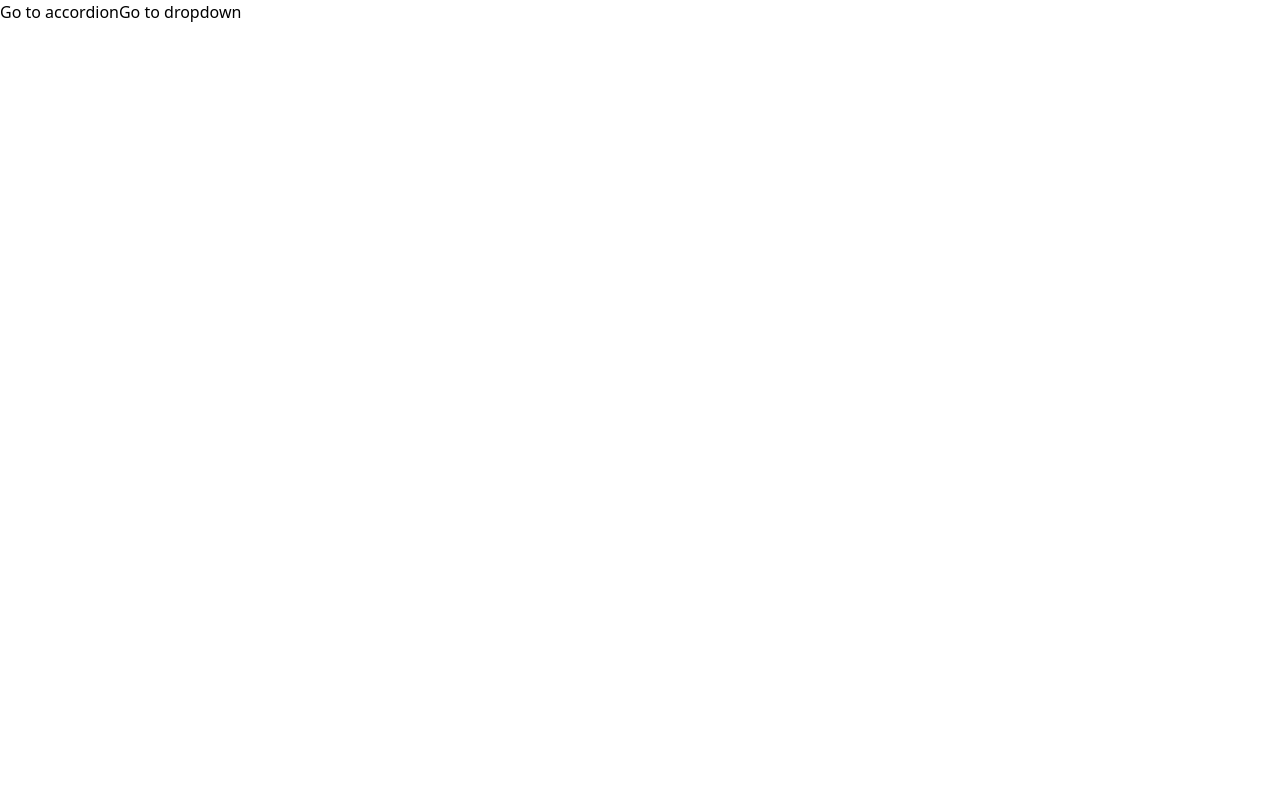
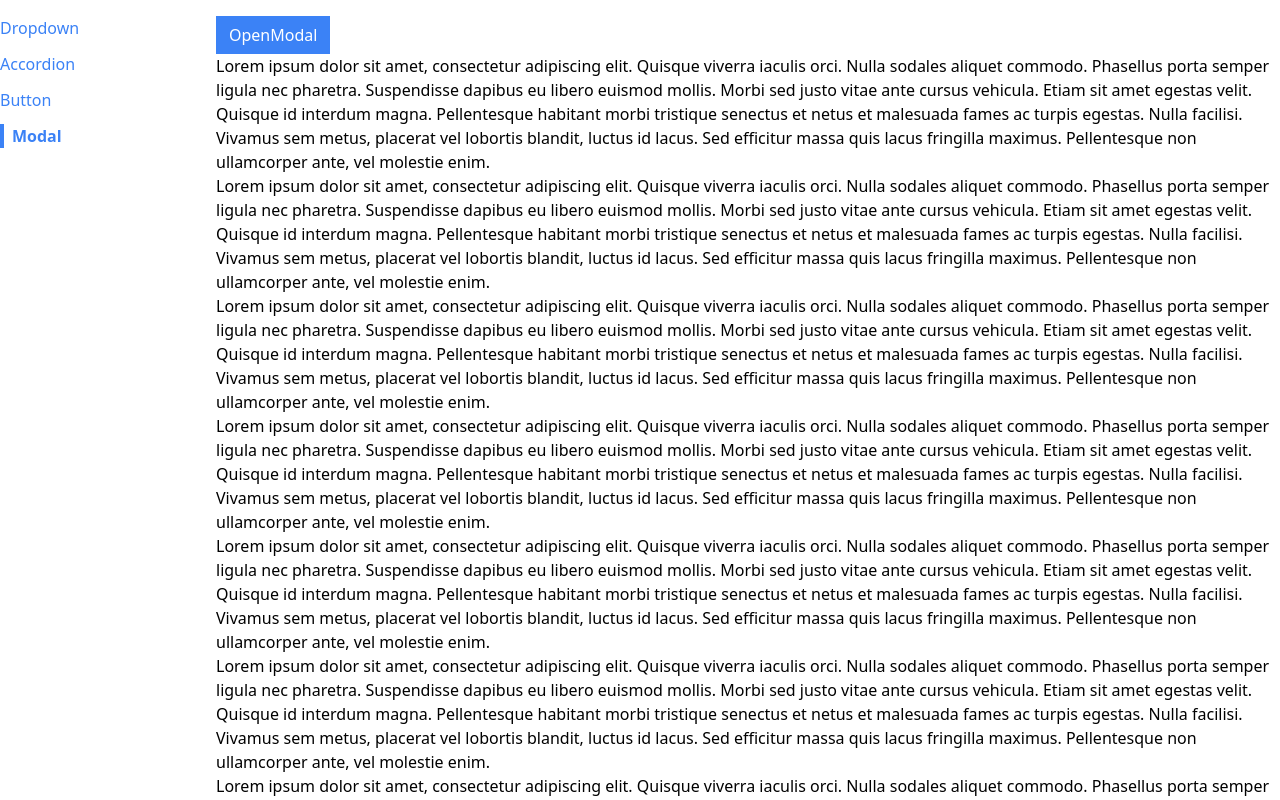
Before and after one commit to polly89/Components, a React (Create React App) app: page /modal in a window 1280 px wide. Shown: the top 800 px of the page. Built offline with nearby package versions, Linux system fonts and the light colour scheme.

Commit message:
Sixth commit. Added a modal component.

```diff
--- a/public/index.html
+++ b/public/index.html
@@ -39,5 +39,6 @@
       To begin the development, run `npm start` or `yarn start`.
       To create a production bundle, use `npm run build` or `yarn build`.
     -->
+    <div class="modal-container"></div>
   </body>
 </html>
--- a/src/App.js
+++ b/src/App.js
@@ -1,19 +1,26 @@
-import Link from './components/Link';
+import Sidebar from './components/Sidebar';
 import Route from './components/Route';
 import AccordionPage from './pages/AccordionPage';
 import DropdownPage from './pages/DropdownPage';
+import ButtonPage from './pages/ButtonPage';
+import ModalPage from './pages/ModalPage';
 
 function App() {
   return (
-    <div>
-      <Link to="/accordion">Go to accordion</Link>
-      <Link to="/dropdown">Go to dropdown</Link>
-      <div>
+    <div className='container mx-auto grid grid-cols-6 gap-4 mt-4'>
+      <Sidebar />
+      <div className='col-span-5'>
         <Route path="/accordion">
           <AccordionPage />
         </Route>
-        <Route path="/dropdown">
+        <Route path="/">
           <DropdownPage />
+        </Route>
+        <Route path="/buttons">
+          <ButtonPage />
+        </Route>
+        <Route path="/modal">
+          <ModalPage/>
         </Route>
       </div>
     </div>
--- a/src/components/Link.js
+++ b/src/components/Link.js
@@ -1,16 +1,25 @@
-import { useContext } from 'react';
-import NavigationContext from '../context/navigation';
+import classNames from 'classnames';
+import useNavigation from '../hooks/use-navigation';
 
-function Link({ to, children }) {
-  const { navigate } = useContext(NavigationContext);
+function Link({ to, children, className, activeClassName }) {
+  const { navigate, currentPath } = useNavigation();
+
+  const classes = classNames(
+    'text-blue-500',
+    className,
+    currentPath === to && activeClassName
+    );
 
   const handleClick = (event) => {
+    if(event.metaKey || event.ctrlKey){
+      return
+    }
     event.preventDefault();
 
     navigate(to);
   };
 
-  return <a onClick={handleClick}>{children}</a>;
+  return <a className={classes} href={to} onClick={handleClick}>{children}</a>;
 }
 
 export default Link;
--- /dev/null
+++ b/src/components/Modal.js
@@ -0,0 +1,28 @@
+import {useEffect} from 'react'
+import ReactDOM from 'react-dom';
+
+function Modal ({onClose, children, actionBar}) {
+    useEffect(()=>{
+        document.body.classList.add('overflow-hidden')
+
+        return () => {
+            document.body.classList.remove('overflow-hidden')
+        }
+    },[]);
+    return ReactDOM.createPortal(
+         <div>
+            <div onClick={onClose} className="fixed inset-0 bg-gray-300 opacity-80"></div>
+            <div className="fixed inset-40 p-10 bg-white">
+                <div className="flex flex-col justify-between h-full">
+                 {children}
+                 <div className="flex justify-end">
+                    {actionBar}
+                 </div>
+
+                </div>
+            </div>
+        </div>,
+        document.querySelector('.modal-container')
+    );
+}
+export default Modal;
--- a/src/components/Route.js
+++ b/src/components/Route.js
@@ -1,8 +1,7 @@
-import { useContext } from 'react';
-import NavigationContext from '../context/navigation';
+import useNavigation from "../hooks/use-navigation";
 
 function Route({ path, children }) {
-  const { currentPath } = useContext(NavigationContext);
+  const { currentPath } = useNavigation();
 
   if (path === currentPath) {
     return children;
--- /dev/null
+++ b/src/components/Sidebar.js
@@ -0,0 +1,27 @@
+import Link from "./Link";
+
+function Sidebar() {
+  const links = [
+    { label: "Dropdown", path: "/" },
+    { label: "Accordion", path: "/accordion" },
+    { label: "Button", path: "/buttons" },
+    { label: "Modal", path: "/modal" },
+  ];
+  const renderedLinks = links.map((link) => {
+    return (
+      <Link key={link.label}
+      to={link.path}
+      className="mb-3"
+      activeClassName="font-bold border-l-4 border-blue-500 pl-2"
+      >
+        {link.label}
+      </Link>
+    );
+  });
+  return (
+    <div className="sticky top-0 overflow-y-scroll flex flex-col items-start">
+      {renderedLinks}
+    </div>
+  );
+}
+export default Sidebar;
--- /dev/null
+++ b/src/hooks/use-navigation.js
@@ -0,0 +1,8 @@
+import { useContext } from 'react';
+import NavigationContext from "../context/navigation";
+
+function useNavigation() {
+    return useContext(NavigationContext);
+}
+
+export default useNavigation;
--- a/src/pages/ButtonPage.js
+++ b/src/pages/ButtonPage.js
@@ -3,7 +3,6 @@ import Button from '../components/Button';
 
 function ButtonPage() {
   const handleClick = () => {
-    console.log('Clicked!');
   };
 
   return (
--- /dev/null
+++ b/src/pages/ModalPage.js
@@ -0,0 +1,63 @@
+import{useState} from 'react';
+import Modal from "../components/Modal";
+import Button from "../components/Button";
+
+function ModalPage(){
+    const[showModal, setShowModal] = useState(false);
+
+    const handleClick = () => {
+        setShowModal(true);
+    }
+
+    const handleClose = () => {
+        setShowModal(false);
+    }
+    const actionBar = <div>
+        <Button onClick={handleClose} primary>I Accept</Button>
+    </div>
+    const modal = <Modal onClose={handleClose} actionBar={actionBar}>
+        <p>
+            Here's an important agreement for you to accept.
+        </p>
+        </Modal>
+
+    return(
+        <div>
+            <Button onClick={handleClick} primary>
+                OpenModal
+            </Button>
+            {showModal && modal}
+            <p>
+            Lorem ipsum dolor sit amet, consectetur adipiscing elit. Quisque viverra iaculis orci. Nulla sodales aliquet commodo. Phasellus porta semper ligula nec pharetra. Suspendisse dapibus eu libero euismod mollis. Morbi sed justo vitae ante cursus vehicula. Etiam sit amet egestas velit. Quisque id interdum magna. Pellentesque habitant morbi tristique senectus et netus et malesuada fames ac turpis egestas. Nulla facilisi. Vivamus sem metus, placerat vel lobortis blandit, luctus id lacus. Sed efficitur massa quis lacus fringilla maximus. Pellentesque non ullamcorper ante, vel molestie enim.
+            </p>
+            <p>
+            Lorem ipsum dolor sit amet, consectetur adipiscing elit. Quisque viverra iaculis orci. Nulla sodales aliquet commodo. Phasellus porta semper ligula nec pharetra. Suspendisse dapibus eu libero euismod mollis. Morbi sed justo vitae ante cursus vehicula. Etiam sit amet egestas velit. Quisque id interdum magna. Pellentesque habitant morbi tristique senectus et netus et malesuada fames ac turpis egestas. Nulla facilisi. Vivamus sem metus, placerat vel lobortis blandit, luctus id lacus. Sed efficitur massa quis lacus fringilla maximus. Pellentesque non ullamcorper ante, vel molestie enim.
+            </p>
+            <p>
+            Lorem ipsum dolor sit amet, consectetur adipiscing elit. Quisque viverra iaculis orci. Nulla sodales aliquet commodo. Phasellus porta semper ligula nec pharetra. Suspendisse dapibus eu libero euismod mollis. Morbi sed justo vitae ante cursus vehicula. Etiam sit amet egestas velit. Quisque id interdum magna. Pellentesque habitant morbi tristique senectus et netus et malesuada fames ac turpis egestas. Nulla facilisi. Vivamus sem metus, placerat vel lobortis blandit, luctus id lacus. Sed efficitur massa quis lacus fringilla maximus. Pellentesque non ullamcorper ante, vel molestie enim.
+            </p>
+            <p>
+            Lorem ipsum dolor sit amet, consectetur adipiscing elit. Quisque viverra iaculis orci. Nulla sodales aliquet commodo. Phasellus porta semper ligula nec pharetra. Suspendisse dapibus eu libero euismod mollis. Morbi sed justo vitae ante cursus vehicula. Etiam sit amet egestas velit. Quisque id interdum magna. Pellentesque habitant morbi tristique senectus et netus et malesuada fames ac turpis egestas. Nulla facilisi. Vivamus sem metus, placerat vel lobortis blandit, luctus id lacus. Sed efficitur massa quis lacus fringilla maximus. Pellentesque non ullamcorper ante, vel molestie enim.
+            </p>
+            <p>
+            Lorem ipsum dolor sit amet, consectetur adipiscing elit. Quisque viverra iaculis orci. Nulla sodales aliquet commodo. Phasellus porta semper ligula nec pharetra. Suspendisse dapibus eu libero euismod mollis. Morbi sed justo vitae ante cursus vehicula. Etiam sit amet egestas velit. Quisque id interdum magna. Pellentesque habitant morbi tristique senectus et netus et malesuada fames ac turpis egestas. Nulla facilisi. Vivamus sem metus, placerat vel lobortis blandit, luctus id lacus. Sed efficitur massa quis lacus fringilla maximus. Pellentesque non ullamcorper ante, vel molestie enim.
+            </p>
+            <p>
+            Lorem ipsum dolor sit amet, consectetur adipiscing elit. Quisque viverra iaculis orci. Nulla sodales aliquet commodo. Phasellus porta semper ligula nec pharetra. Suspendisse dapibus eu libero euismod mollis. Morbi sed justo vitae ante cursus vehicula. Etiam sit amet egestas velit. Quisque id interdum magna. Pellentesque habitant morbi tristique senectus et netus et malesuada fames ac turpis egestas. Nulla facilisi. Vivamus sem metus, placerat vel lobortis blandit, luctus id lacus. Sed efficitur massa quis lacus fringilla maximus. Pellentesque non ullamcorper ante, vel molestie enim.
+            </p>
+            <p>
+            Lorem ipsum dolor sit amet, consectetur adipiscing elit. Quisque viverra iaculis orci. Nulla sodales aliquet commodo. Phasellus porta semper ligula nec pharetra. Suspendisse dapibus eu libero euismod mollis. Morbi sed justo vitae ante cursus vehicula. Etiam sit amet egestas velit. Quisque id interdum magna. Pellentesque habitant morbi tristique senectus et netus et malesuada fames ac turpis egestas. Nulla facilisi. Vivamus sem metus, placerat vel lobortis blandit, luctus id lacus. Sed efficitur massa quis lacus fringilla maximus. Pellentesque non ullamcorper ante, vel molestie enim.
+            </p>
+            <p>
+            Lorem ipsum dolor sit amet, consectetur adipiscing elit. Quisque viverra iaculis orci. Nulla sodales aliquet commodo. Phasellus porta semper ligula nec pharetra. Suspendisse dapibus eu libero euismod mollis. Morbi sed justo vitae ante cursus vehicula. Etiam sit amet egestas velit. Quisque id interdum magna. Pellentesque habitant morbi tristique senectus et netus et malesuada fames ac turpis egestas. Nulla facilisi. Vivamus sem metus, placerat vel lobortis blandit, luctus id lacus. Sed efficitur massa quis lacus fringilla maximus. Pellentesque non ullamcorper ante, vel molestie enim.
+            </p>
+            <p>
+            Lorem ipsum dolor sit amet, consectetur adipiscing elit. Quisque viverra iaculis orci. Nulla sodales aliquet commodo. Phasellus porta semper ligula nec pharetra. Suspendisse dapibus eu libero euismod mollis. Morbi sed justo vitae ante cursus vehicula. Etiam sit amet egestas velit. Quisque id interdum magna. Pellentesque habitant morbi tristique senectus et netus et malesuada fames ac turpis egestas. Nulla facilisi. Vivamus sem metus, placerat vel lobortis blandit, luctus id lacus. Sed efficitur massa quis lacus fringilla maximus. Pellentesque non ullamcorper ante, vel molestie enim.
+            </p>
+            <p>
+            Lorem ipsum dolor sit amet, consectetur adipiscing elit. Quisque viverra iaculis orci. Nulla sodales aliquet commodo. Phasellus porta semper ligula nec pharetra. Suspendisse dapibus eu libero euismod mollis. Morbi sed justo vitae ante cursus vehicula. Etiam sit amet egestas velit. Quisque id interdum magna. Pellentesque habitant morbi tristique senectus et netus et malesuada fames ac turpis egestas. Nulla facilisi. Vivamus sem metus, placerat vel lobortis blandit, luctus id lacus. Sed efficitur massa quis lacus fringilla maximus. Pellentesque non ullamcorper ante, vel molestie enim.
+            </p>
+        </div>
+    )
+}
+export default ModalPage;
```
